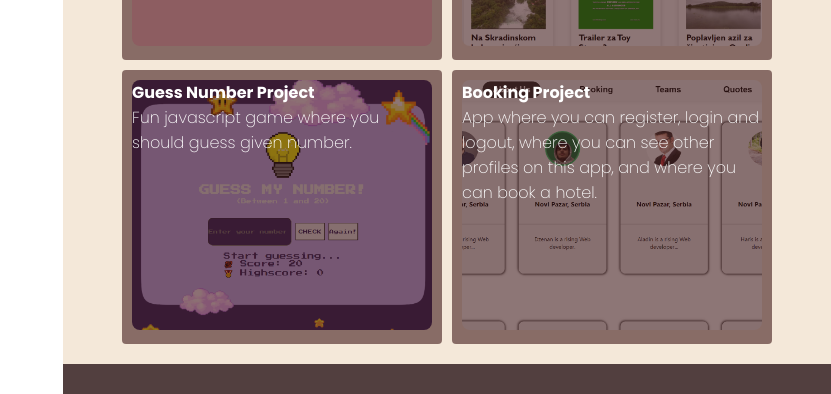
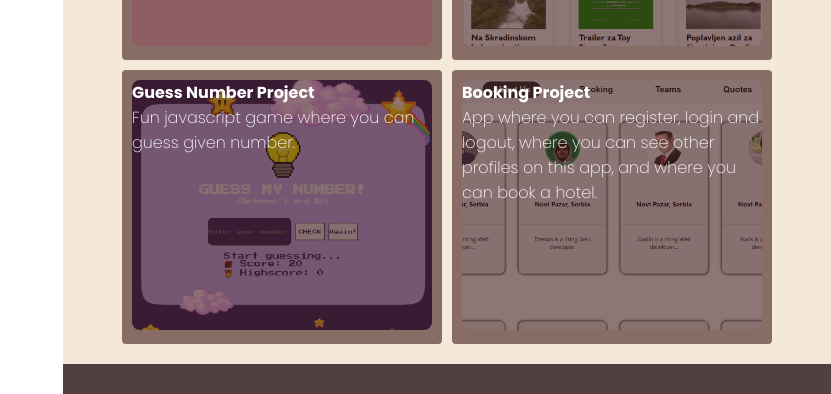
Before and after one commit to merisabesirovic/Portfolio, a React (Create React App) app: page / in a window 1280 px wide. Shown: the part 2785-3179 px from the top of the page, without its empty margins (449-1280 px from the left). Built offline with nearby package versions, Linux system fonts and the light colour scheme.

Commit message:
fixed navbar

```diff
--- a/src/components/Projects/Projects.js
+++ b/src/components/Projects/Projects.js
@@ -38,7 +38,7 @@ export default function Projects() {
             <div className="image-text">
               <b>Guess Number Project</b>
               <br></br>
-              Fun javascript game where you should guess given number.
+              Fun javascript game where you can guess given number.
             </div>
           </div>
         </a>
```
